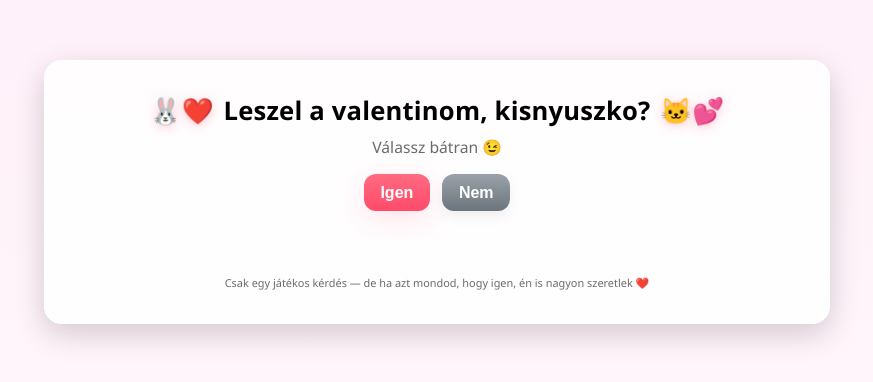
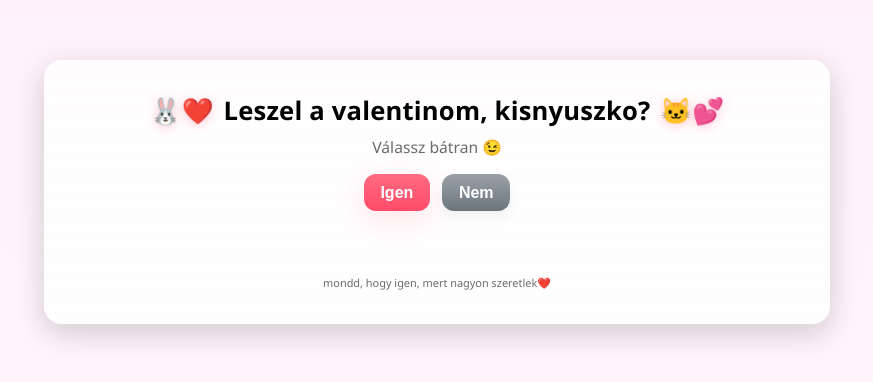
Before and after one commit to Bub419/Bub419-Mondjigentplspls, a plain HTML site: page index.html in a window 1280 px wide. Shown: the part 240-622 px from the top of the page, without its empty margins (203-1076 px from the left). Drawn offline with Linux system fonts and the light colour scheme.

Commit message:
Update index.html

```diff
--- a/index.html
+++ b/index.html
@@ -214,7 +214,7 @@
       <div class="burst" id="burst" aria-hidden="true"></div>
 
       <footer>
-        <small>Csak egy játékos kérdés — de ha azt mondod, hogy igen, én is nagyon szeretlek ❤️</small>
+        <small>mondd, hogy igen, mert nagyon szeretlek❤️</small>
       </footer>
     </main>
   </div>
```
